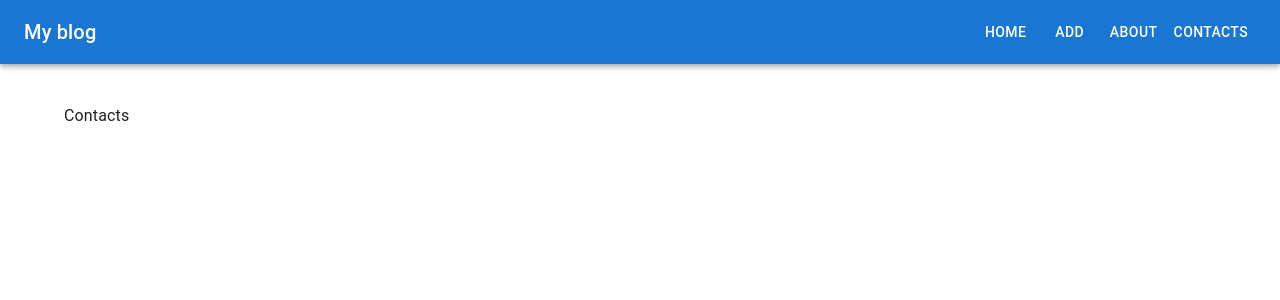
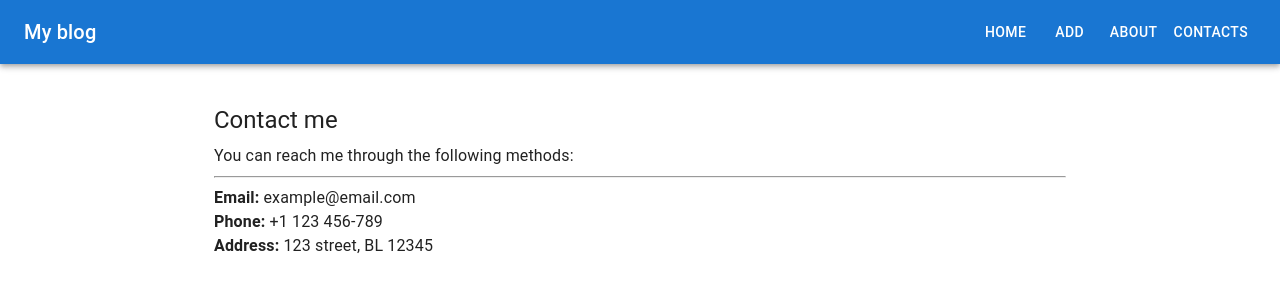
Before and after one commit to Dilnoza-Tasheva/homework63, a React (Vite) app: page /posts/contacts in a window 1280 px wide. Shown: the top 300 px of the page. Built offline with nearby package versions, Linux system fonts and the light colour scheme.

Commit message:
Populated Contacts container with basic MUI components

```diff
--- a/src/Containers/Contacts/Contacts.tsx
+++ b/src/Containers/Contacts/Contacts.tsx
@@ -1,10 +1,28 @@
+import { Box, Container, Typography } from '@mui/material';
 
 
 const Contacts = () => {
   return (
-    <div>
-      Contacts
-    </div>
+    <Container maxWidth="md">
+      <Box sx={{ mt: 4 }}>
+        <Typography variant="h5" gutterBottom>
+          Contact me
+        </Typography>
+        <Typography variant="body1">
+          You can reach me through the following methods:
+        </Typography>
+        <hr/>
+        <Typography variant="body1">
+          <strong>Email:</strong> example@email.com
+        </Typography>
+        <Typography variant="body1">
+          <strong>Phone:</strong> +1 123 456-789
+        </Typography>
+        <Typography variant="body1">
+          <strong>Address:</strong> 123 street, BL 12345
+        </Typography>
+      </Box>
+    </Container>
   );
 };
 
```
